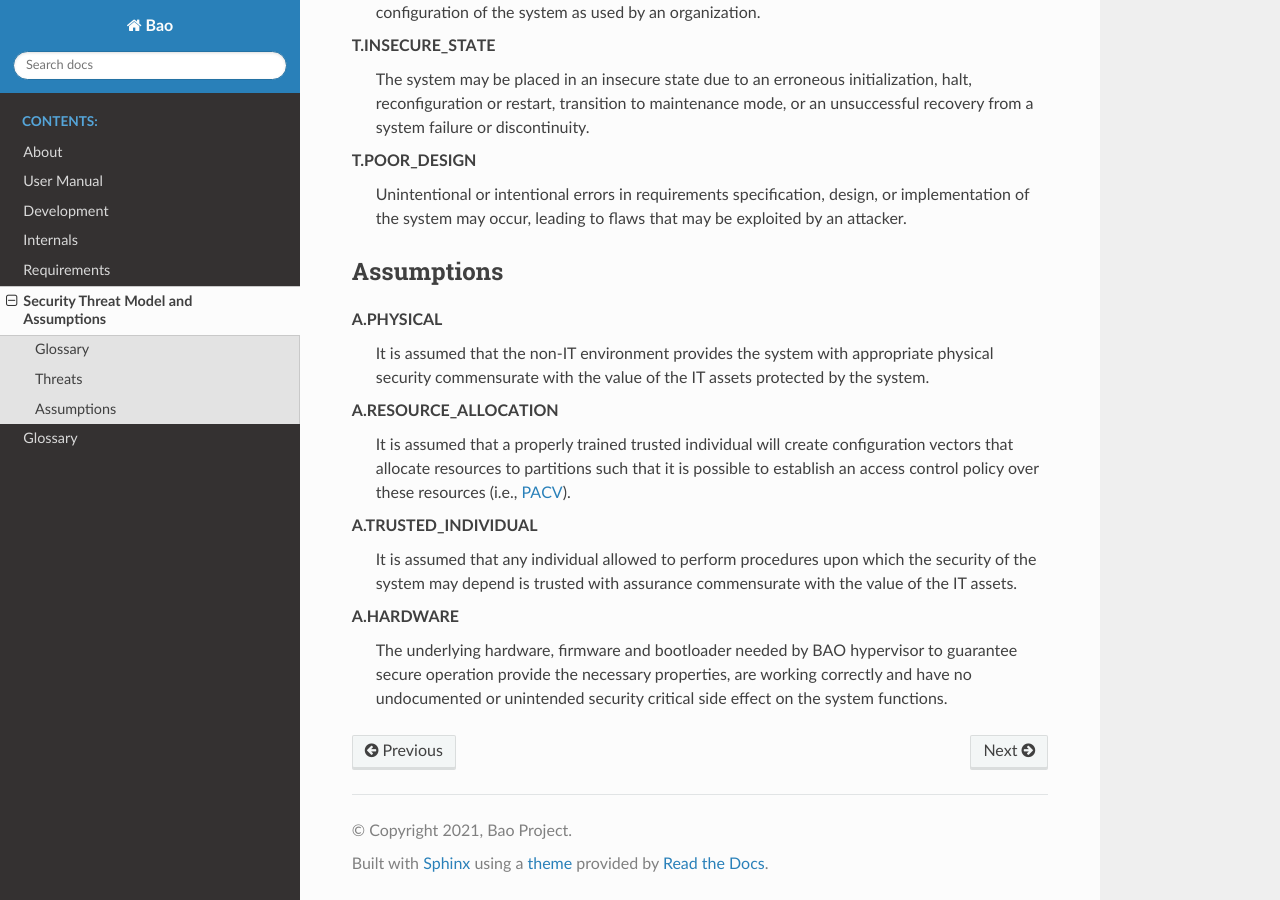
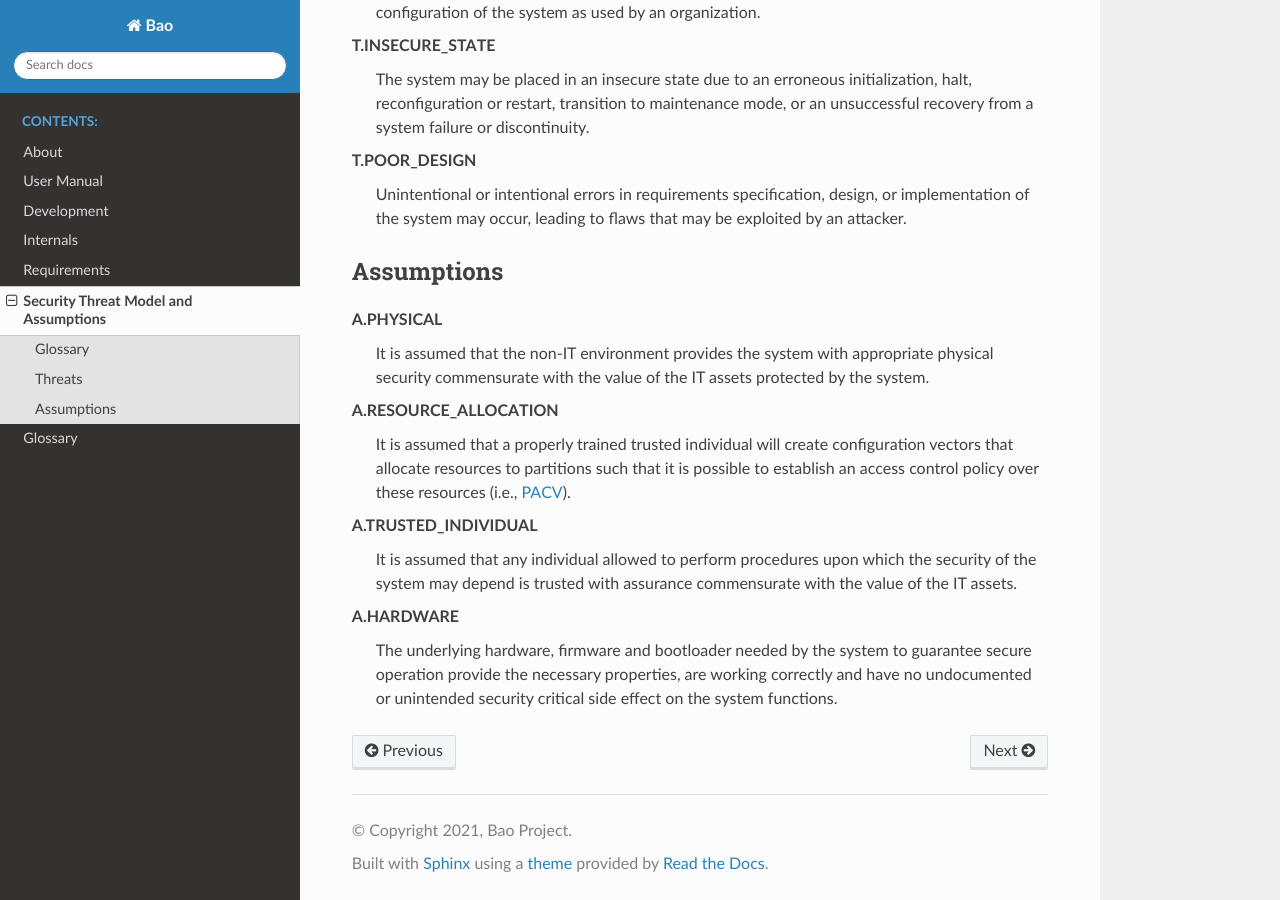
Before and after one commit to bao-project/bao-docs, a Sphinx documentation site: the page built from source/security/index.rst, in a window 1280 px wide and 900 px high, scrolled down 1775 px. Built offline with Sphinx 7.4.7 and the Read the Docs theme 2.0.0, drawn with Linux system fonts in a browser that asks for light colours.

Commit message:
Update source/security/index.rst
Co-authored-by: Daniel Oliveira <drawnpoetry@gmail.com>
Signed-off-by: David Martins Cerdeira <davidmcerdeira@gmail.com>

```diff
--- a/source/security/index.rst
+++ b/source/security/index.rst
@@ -116,7 +116,7 @@ A.TRUSTED_INDIVIDUAL
     commensurate with the value of the IT assets.
 
 A.HARDWARE
-    The underlying hardware, firmware and bootloader needed by BAO hypervisor
+    The underlying hardware, firmware and bootloader needed by the system
     to guarantee secure operation provide the necessary properties, are working
     correctly and have no undocumented or unintended security critical side
     effect on the system functions.
```
